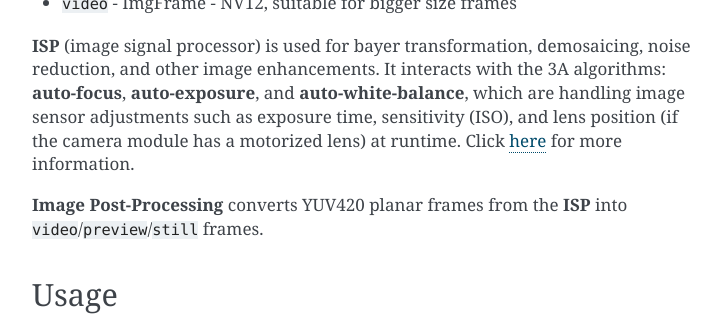
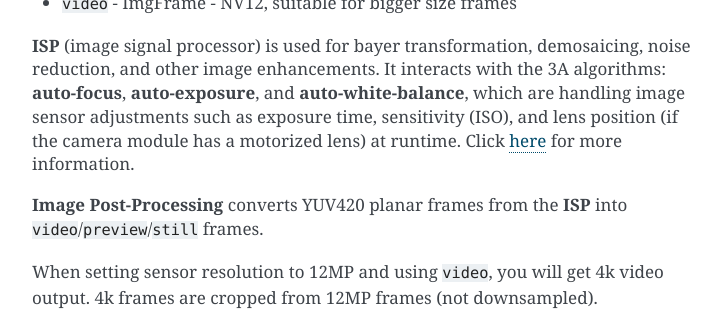
Before and after one commit to luxonis/depthai-python, a Sphinx documentation site: the page built from docs/source/components/nodes/color_camera.rst, in a window 1280 px wide and 900 px high, scrolled down 1069 px, cut to the strip 0-321 px from the top of the window. Shown: the whole strip, without its empty margins (388-1109 px from the left). Built offline with Sphinx 7.4.7, drawn with Linux system fonts in a browser that asks for light colours; pages that are not in the unit, such as notebooks, are missing from menus; the version number could not be read and is left out.

Commit message:
Update color_camera.rst

```diff
--- a/docs/source/components/nodes/color_camera.rst
+++ b/docs/source/components/nodes/color_camera.rst
@@ -59,6 +59,8 @@ Click `here <https://en.wikipedia.org/wiki/Image_processor>`__ for more informat
 
 **Image Post-Processing** converts YUV420 planar frames from the **ISP** into :code:`video`/:code:`preview`/:code:`still` frames.
 
+When setting sensor resolution to 12MP and using :code:`video`, you will get 4k video output. 4k frames are cropped from 12MP frames (not downsampled).
+
 Usage
 #####
 
```
